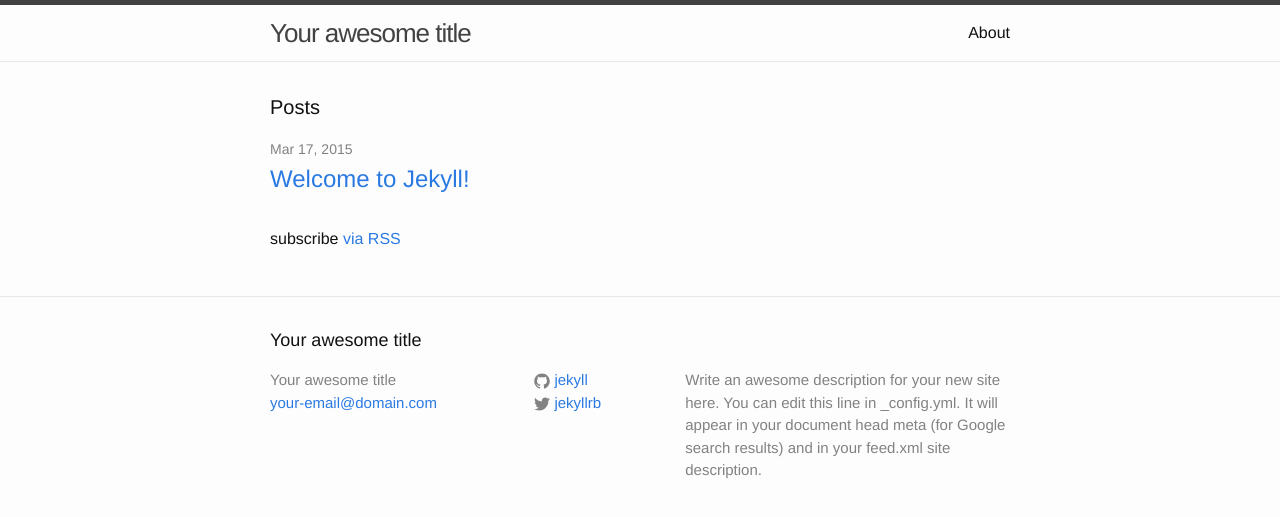
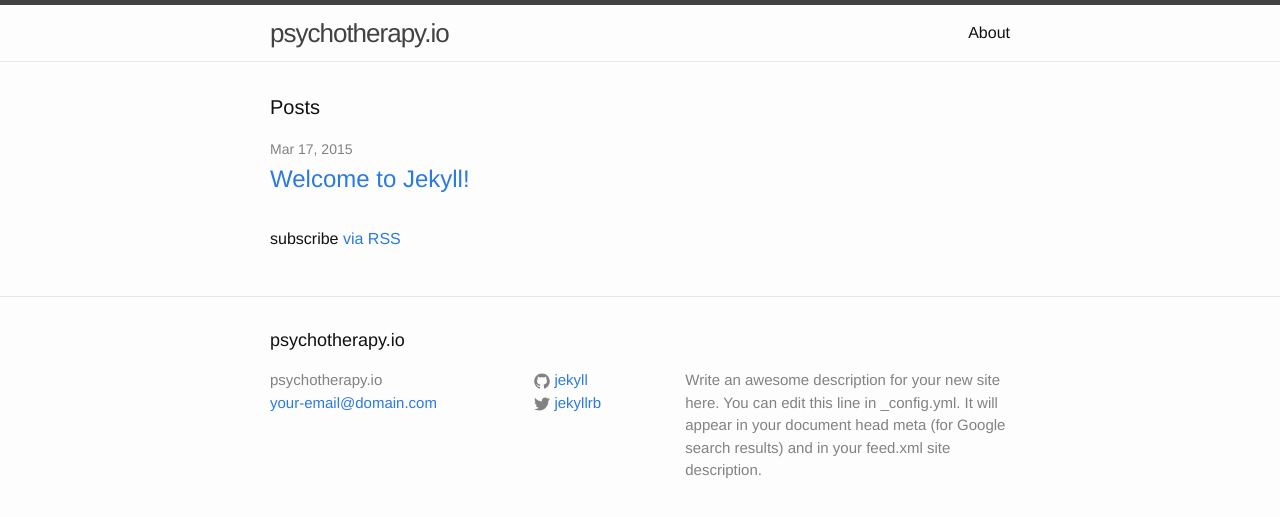
Before and after one commit to maksym/maksym.github.io, a Jekyll site: the page built from index.html, in a window 1280 px wide. Shown: the top 517 px of the page. Built offline with Jekyll 4.4.1, drawn with Linux system fonts in a browser that asks for light colours.

Commit message:
Update _config.yml

```diff
--- a/_config.yml
+++ b/_config.yml
@@ -1,5 +1,5 @@
 # Site settings
-title: Your awesome title
+title: psychotherapy.io
 email: your-email@domain.com
 description: > # this means to ignore newlines until "baseurl:"
   Write an awesome description for your new site here. You can edit this
```
